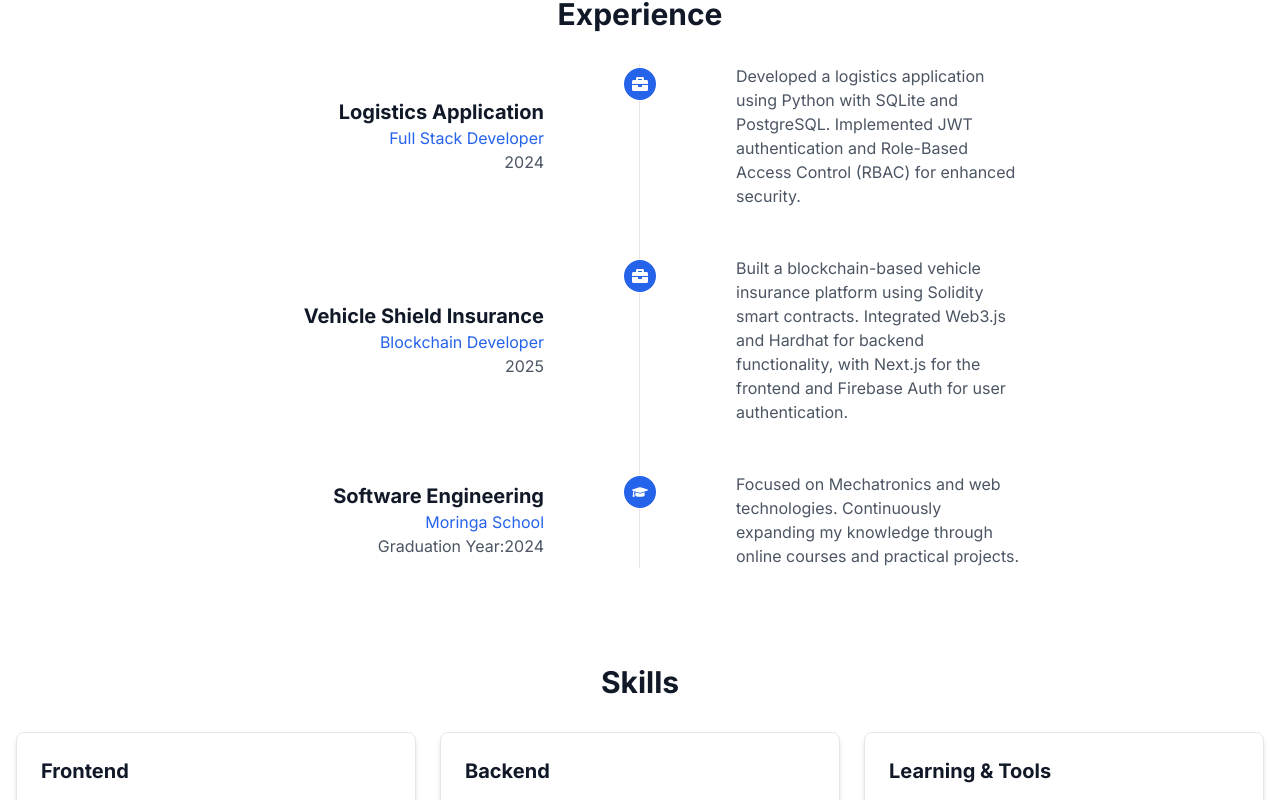
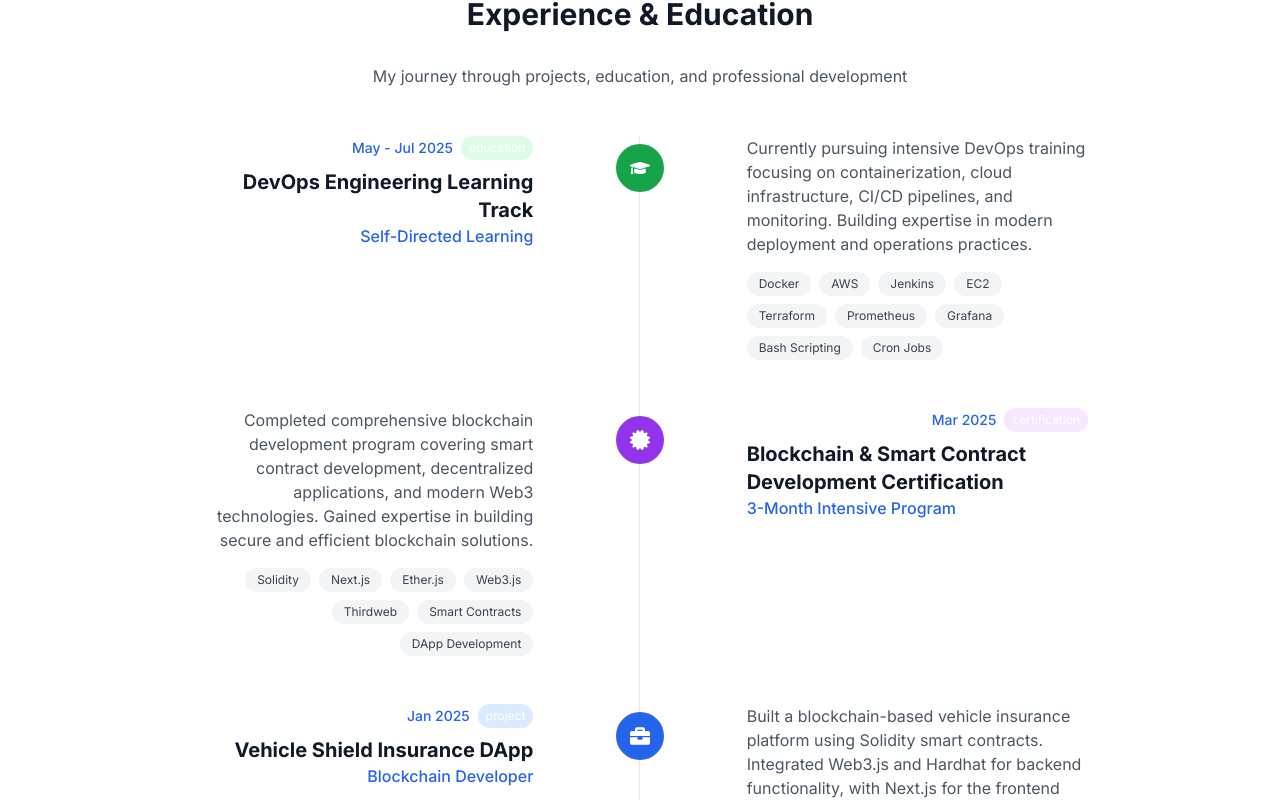
Before and after one commit to wachira7/wew-portfolio, a Next.js app in the folder wew-portfolio/: page /about in a window 1280 px wide. Shown: the part 900-1700 px from the top of the page. Built offline with nearby package versions, Linux system fonts and the light colour scheme.

Commit message:
edited image paths

```diff
--- a/wew-portfolio/app/about/page.tsx
+++ b/wew-portfolio/app/about/page.tsx
@@ -3,10 +3,85 @@
 
 import { motion } from 'framer-motion';
 import Button from '@/components/ui/button';
-import { FaDownload, FaGraduationCap, FaBriefcase } from 'react-icons/fa';
+import { FaDownload, FaGraduationCap, FaBriefcase,  FaCertificate } from 'react-icons/fa';
 import Image from 'next/image';
 
+// Timeline data structure for easy future additions
+const timelineData = [
+  {
+    id: 1,
+    year: "2025",
+    month: "May - Jul",
+    title: "DevOps Engineering Learning Track",
+    subtitle: "Self-Directed Learning",
+    type: "education",
+    description: "Currently pursuing intensive DevOps training focusing on containerization, cloud infrastructure, CI/CD pipelines, and monitoring. Building expertise in modern deployment and operations practices.",
+    icon: FaGraduationCap,
+    technologies: ["Docker", "AWS", "Jenkins", "EC2", "Terraform", "Prometheus", "Grafana", "Bash Scripting", "Cron Jobs"]
+  },
+  {
+    id: 2,
+    year: "2025",
+    month: "Mar",
+    title: "Blockchain & Smart Contract Development Certification",
+    subtitle: "3-Month Intensive Program",
+    type: "certification",
+    description: "Completed comprehensive blockchain development program covering smart contract development, decentralized applications, and modern Web3 technologies. Gained expertise in building secure and efficient blockchain solutions.",
+    icon: FaCertificate,
+    technologies: ["Solidity", "Next.js", "Ether.js", "Web3.js", "Thirdweb", "Smart Contracts", "DApp Development"]
+  },
+  {
+    id: 3,
+    year: "2025",
+    month: "Jan",
+    title: "Vehicle Shield Insurance DApp",
+    subtitle: "Blockchain Developer",
+    type: "project",
+    description: "Built a blockchain-based vehicle insurance platform using Solidity smart contracts. Integrated Web3.js and Hardhat for backend functionality, with Next.js for the frontend and Firebase Auth for user authentication.",
+    icon: FaBriefcase,
+    technologies: ["Solidity", "Web3.js", "Next.js", "Firebase", "Hardhat"]
+  },
+  {
+    id: 4,
+    year: "2024",
+    month: "Dec",
+    title: "Logistics Application",
+    subtitle: "Full Stack Developer",
+    type: "project",
+    description: "Developed a comprehensive logistics application using Python with SQLite and PostgreSQL. Implemented JWT authentication and Role-Based Access Control (RBAC) for enhanced security.",
+    icon: FaBriefcase,
+    technologies: ["Python", "SQLite", "PostgreSQL", "JWT", "RBAC"]
+  },
+  {
+    id: 5,
+    year: "2024",
+    month: "Nov",
+    title: "Software Engineering Certification",
+    subtitle: "Moringa School",
+    type: "education",
+    description: "Completed intensive software engineering bootcamp focused on full-stack web development, covering modern technologies and best practices in software development.",
+    icon: FaGraduationCap,
+    technologies: ["Full-Stack Development", "Web Technologies", "Software Engineering Principles"]
+  }
+
+];
+
 export default function AboutPage() {
+  const getTypeColor = (type: string) => {
+    switch (type) {
+      case 'project':
+        return 'bg-blue-600';
+      case 'education':
+        return 'bg-green-600';
+      case 'certification':
+        return 'bg-purple-600';
+      case 'achievement':
+        return 'bg-orange-600';
+      default:
+        return 'bg-blue-600';
+    }
+  };
+
   return (
     <div className="pt-24">
       <div className="container mx-auto px-4 py-12">
@@ -35,11 +110,11 @@ export default function AboutPage() {
             <div className="relative h-80 w-80 overflow-hidden rounded-lg bg-white p-2 shadow-lg dark:bg-gray-800">
               <div className="flex h-full w-full items-center justify-center bg-gray-200 text-gray-500 dark:bg-gray-700 dark:text-gray-400">
                  <Image
-                    src="/image/CAPE.jpg"
+                    src="/image/cape.jpg"
                     alt="Emmanuel W. Wachira"
                     width={300}
                     height={300}
-                    className="h-full w-full object-cover"
+                    className="h-full w-full object-cover rounded"
                     sizes="(max-width: 768px) 100vw, 320px"
                     priority
                   />
@@ -79,7 +154,7 @@ export default function AboutPage() {
           </motion.div>
         </div>
 
-        {/* Experience Section */}
+        {/* Experience & Education Timeline */}
         <motion.div
           initial={{ opacity: 0, y: 20 }}
           whileInView={{ opacity: 1, y: 0 }}
@@ -87,112 +162,90 @@ export default function AboutPage() {
           viewport={{ once: true }}
           className="mt-24"
         >
-          <h2 className="mb-8 text-center text-3xl font-bold">Experience</h2>
+          <h2 className="mb-8 text-center text-3xl font-bold">Experience & Education</h2>
+          <p className="mb-12 text-center text-gray-600 dark:text-gray-300">
+            My journey through projects, education, and professional development
+          </p>
 
-          <div className="relative mx-auto max-w-3xl">
+          <div className="relative mx-auto max-w-4xl">
             {/* Timeline Line */}
-            <div className="absolute left-0 top-0 h-full w-px bg-gray-200 dark:bg-gray-700 md:left-1/2 md:-ml-px"></div>
+            <div className="absolute left-8 top-0 h-full w-px bg-gray-200 dark:bg-gray-700 md:left-1/2 md:-ml-px"></div>
 
             {/* Timeline Items */}
             <div className="space-y-12">
-              {/* Project 1 */}
-              <div className="relative md:flex md:items-center md:justify-between">
+              {timelineData.map((item, index) => (
+                <div key={item.id} className="relative md:flex md:items-start md:justify-between">
+                  {/* Left side content for desktop */}
                   <motion.div
                     initial={{ opacity: 0, x: -20 }}
                     whileInView={{ opacity: 1, x: 0 }}
-                  transition={{ duration: 0.5 }}
+                    transition={{ duration: 0.5, delay: index * 0.1 }}
                     viewport={{ once: true }}
-                  className="mb-8 md:mb-0 md:w-5/12 md:pr-8 md:text-right"
+                    className={`mb-8 md:mb-0 md:w-5/12 ${index % 2 === 0 ? 'md:pr-8 md:text-right' : 'md:pl-8 md:order-2'}`}
                   >
-                  <h3 className="text-xl font-bold">Logistics Application</h3>
-                  <p className="text-blue-600 dark:text-blue-400">Full Stack Developer</p>
-                  <p className="text-gray-600 dark:text-gray-300">2024</p>
+                    <div className="mb-2 flex items-center gap-2 md:justify-end">
+                      <span className="text-sm font-medium text-blue-600 dark:text-blue-400">
+                        {item.month} {item.year}
+                      </span>
+                      <span className={`rounded-full px-2 py-1 text-xs text-white ${
+                        item.type === 'project' ? 'bg-blue-100 text-blue-800 dark:bg-blue-900 dark:text-blue-100' :
+                        item.type === 'education' ? 'bg-green-100 text-green-800 dark:bg-green-900 dark:text-green-100' :
+                        item.type === 'certification' ? 'bg-purple-100 text-purple-800 dark:bg-purple-900 dark:text-purple-100' :
+                        'bg-orange-100 text-orange-800 dark:bg-orange-900 dark:text-orange-100'
+                      }`}>
+                        {item.type}
+                      </span>
+                    </div>
+                    <h3 className="text-xl font-bold">{item.title}</h3>
+                    <p className="text-blue-600 dark:text-blue-400 font-medium">{item.subtitle}</p>
                   </motion.div>
 
-                <div className="absolute left-0 top-1 z-10 flex h-8 w-8 -translate-x-3 items-center justify-center rounded-full bg-blue-600 text-white md:left-1/2 md:-translate-x-4">
-                  <FaBriefcase />
+                  {/* Timeline Icon */}
+                  <div className={`absolute left-8 top-2 z-10 flex h-12 w-12 -translate-x-6 items-center justify-center rounded-full text-white md:left-1/2 md:-translate-x-6 ${getTypeColor(item.type)}`}>
+                    <item.icon className="h-5 w-5" />
                   </div>
 
+                  {/* Right side content for desktop */}
                   <motion.div
                     initial={{ opacity: 0, x: 20 }}
                     whileInView={{ opacity: 1, x: 0 }}
+                    transition={{ duration: 0.5, delay: index * 0.1 }}
+                    viewport={{ once: true }}
+                    className={`md:w-5/12 ${index % 2 === 0 ? 'md:pl-8' : 'md:pr-8 md:text-right'}`}
+                  >
+                    <p className="mb-4 text-gray-600 dark:text-gray-300">
+                      {item.description}
+                    </p>
+                    {item.technologies && (
+                      <div className={`flex flex-wrap gap-2 ${index % 2 === 0 ? '' : 'md:justify-end'}`}>
+                        {item.technologies.map((tech, techIndex) => (
+                          <span
+                            key={techIndex}
+                            className="rounded-full bg-gray-100 px-3 py-1 text-xs text-gray-700 dark:bg-gray-700 dark:text-gray-300"
+                          >
+                            {tech}
+                          </span>
+                        ))}
+                      </div>
+                    )}
+                  </motion.div>
+                </div>
+              ))}
+            </div>
+          </div>
+
+          {/* Add Achievement Button */}
+          <motion.div
+            initial={{ opacity: 0, y: 20 }}
+            whileInView={{ opacity: 1, y: 0 }}
             transition={{ duration: 0.5 }}
             viewport={{ once: true }}
-                  className="md:w-5/12 md:pl-8"
+            className="mt-12 text-center"
           >
-                  <p className="text-gray-600 dark:text-gray-300">
-                    Developed a logistics application using Python with SQLite and PostgreSQL. Implemented
-                    JWT authentication and Role-Based Access Control (RBAC) for enhanced security.
+            <p className="text-gray-600 dark:text-gray-300 text-sm">
+              Timeline is continuously updated with new achievements and experiences
             </p>
           </motion.div>
-              </div>
-
-              {/* Project 2 */}
-              <div className="relative md:flex md:items-center md:justify-between">
-                <motion.div
-                  initial={{ opacity: 0, x: -20 }}
-                  whileInView={{ opacity: 1, x: 0 }}
-                  transition={{ duration: 0.5 }}
-                  viewport={{ once: true }}
-                  className="mb-8 md:mb-0 md:w-5/12 md:pr-8 md:text-right"
-                >
-                  <h3 className="text-xl font-bold">Vehicle Shield Insurance</h3>
-                  <p className="text-blue-600 dark:text-blue-400">Blockchain Developer</p>
-                  <p className="text-gray-600 dark:text-gray-300">2025</p>
-                </motion.div>
-
-                <div className="absolute left-0 top-1 z-10 flex h-8 w-8 -translate-x-3 items-center justify-center rounded-full bg-blue-600 text-white md:left-1/2 md:-translate-x-4">
-                  <FaBriefcase />
-                </div>
-
-                <motion.div
-                  initial={{ opacity: 0, x: 20 }}
-                  whileInView={{ opacity: 1, x: 0 }}
-                  transition={{ duration: 0.5 }}
-                  viewport={{ once: true }}
-                  className="md:w-5/12 md:pl-8"
-                >
-                  <p className="text-gray-600 dark:text-gray-300">
-                    Built a blockchain-based vehicle insurance platform using Solidity smart contracts.
-                    Integrated Web3.js and Hardhat for backend functionality, with Next.js for the frontend
-                    and Firebase Auth for user authentication.
-                  </p>
-                </motion.div>
-              </div>
-
-              {/* Education */}
-              <div className="relative md:flex md:items-center md:justify-between">
-                <motion.div
-                  initial={{ opacity: 0, x: -20 }}
-                  whileInView={{ opacity: 1, x: 0 }}
-                  transition={{ duration: 0.5 }}
-                  viewport={{ once: true }}
-                  className="mb-8 md:mb-0 md:w-5/12 md:pr-8 md:text-right"
-                >
-                  <h3 className="text-xl font-bold">Software Engineering</h3>
-                  <p className="text-blue-600 dark:text-blue-400">Moringa School</p>
-                  <p className="text-gray-600 dark:text-gray-300">Graduation Year:2024</p>
-                </motion.div>
-
-                <div className="absolute left-0 top-1 z-10 flex h-8 w-8 -translate-x-3 items-center justify-center rounded-full bg-blue-600 text-white md:left-1/2 md:-translate-x-4">
-                  <FaGraduationCap />
-                </div>
-
-                <motion.div
-                  initial={{ opacity: 0, x: 20 }}
-                  whileInView={{ opacity: 1, x: 0 }}
-                  transition={{ duration: 0.5 }}
-                  viewport={{ once: true }}
-                  className="md:w-5/12 md:pl-8"
-                >
-                  <p className="text-gray-600 dark:text-gray-300">
-                    Focused on Mechatronics and web technologies.
-                    Continuously expanding my knowledge through online courses and practical projects.
-                  </p>
-                </motion.div>
-              </div>
-            </div>
-          </div>
         </motion.div>
 
         {/* Skills Section */}
@@ -203,7 +256,7 @@ export default function AboutPage() {
           viewport={{ once: true }}
           className="mt-24"
         >
-          <h2 className="mb-8 text-center text-3xl font-bold">Skills</h2>
+          <h2 className="mb-8 text-center text-3xl font-bold">Skills & Technologies</h2>
 
           <div className="grid grid-cols-1 gap-6 sm:grid-cols-2 md:grid-cols-3">
             {/* Skill Category 1 */}
--- a/wew-portfolio/app/layout.tsx
+++ b/wew-portfolio/app/layout.tsx
@@ -17,7 +17,7 @@ const inter = Inter({
 });
 
 export const metadata: Metadata = {
-  title: 'My Portfolio | Web Developer & Designer',
+  title: 'My Portfolio | Web & Mobile Developer',
   description: 'Professional portfolio showcasing web development and design projects',
   keywords: 'web developer, frontend, portfolio, projects, react, nextjs',
 };
--- a/wew-portfolio/app/page.tsx
+++ b/wew-portfolio/app/page.tsx
@@ -2,6 +2,7 @@
 "use client";
 
 import { motion } from 'framer-motion';
+import Image from 'next/image';
 import Button from '@/components/ui/button';
 import { FaArrowRight, FaGithub, FaLinkedin, FaTwitter, FaDiscord } from 'react-icons/fa';
 import PageTransition from '@/components/ui/page-transition';
@@ -18,6 +19,7 @@ const DynamicScene = dynamic(() => import('@/components/3d/scene'), {
     </div>
   ),
 });
+
 interface techItems {
   name: string;
   icon?: string;
@@ -46,7 +48,8 @@ const techItems = [
   { name: 'GitHub' },
   { name: 'Slack' },
   { name: 'Notion' },
-  { name: 'Figma' }
+  { name: 'Figma' },
+  { name: 'Django'}
 ];
 
 export default function Home() {
@@ -130,7 +133,6 @@ export default function Home() {
                     <FaDiscord className="h-6 w-6" />
                     <span className="sr-only">Discord</span>
                   </motion.a>
-
                 </div>
               </motion.div>
 
@@ -164,7 +166,7 @@ export default function Home() {
             </motion.div>
 
             <div className="grid grid-cols-1 gap-8 md:grid-cols-2 lg:grid-cols-3">
-              {/* Project Card 1 */}
+              {/* Project Card 1 - Logistics App */}
               <motion.div
                 initial={{ opacity: 0, y: 20 }}
                 whileInView={{ opacity: 1, y: 0 }}
@@ -172,11 +174,14 @@ export default function Home() {
                 viewport={{ once: true }}
                 className="overflow-hidden rounded-lg bg-white shadow-lg transition-transform hover:scale-105 dark:bg-gray-800"
               >
-                <div className="aspect-w-16 aspect-h-9 relative h-48 bg-gray-200 dark:bg-gray-700">
-                  {/* Project Image Placeholder */}
-                  <div className="absolute inset-0 flex items-center justify-center">
-                    <span className="text-2xl text-gray-500 dark:text-gray-400">Project Image</span>
-                  </div>
+                <div className="relative h-48 overflow-hidden">
+                  <Image
+                    src="/image/logisticsapp.png"
+                    alt="Logistics App - A comprehensive logistics management application"
+                    fill
+                    className="object-cover transition-transform duration-300 hover:scale-110"
+                    sizes="(max-width: 768px) 100vw, (max-width: 1200px) 50vw, 33vw"
+                  />
                 </div>
                 <div className="p-6">
                   <h3 className="mb-2 text-xl font-bold">A logistics app</h3>
@@ -196,7 +201,7 @@ export default function Home() {
                 </div>
               </motion.div>
 
-              {/* Project Card 2 */}
+              {/* Project Card 2 - Vehicle Shield */}
               <motion.div
                 initial={{ opacity: 0, y: 20 }}
                 whileInView={{ opacity: 1, y: 0 }}
@@ -204,11 +209,14 @@ export default function Home() {
                 viewport={{ once: true }}
                 className="overflow-hidden rounded-lg bg-white shadow-lg transition-transform hover:scale-105 dark:bg-gray-800"
               >
-                <div className="aspect-w-16 aspect-h-9 relative h-48 bg-gray-200 dark:bg-gray-700">
-                  {/* Project Image Placeholder */}
-                  <div className="absolute inset-0 flex items-center justify-center">
-                    <span className="text-2xl text-gray-500 dark:text-gray-400">Project Image</span>
-                  </div>
+                <div className="relative h-48 overflow-hidden">
+                  <Image
+                    src="/image/vehicleshield.png"
+                    alt="Vehicle Shield Insurance DApp - Decentralized insurance application"
+                    fill
+                    className="object-cover transition-transform duration-300 hover:scale-110"
+                    sizes="(max-width: 768px) 100vw, (max-width: 1200px) 50vw, 33vw"
+                  />
                 </div>
                 <div className="p-6">
                   <h3 className="mb-2 text-xl font-bold">Vehicle-shield-Insurance Dapp</h3>
@@ -216,9 +224,10 @@ export default function Home() {
                     A comprehensive Vehicle shield Insurance Decentralized app built with React, Firebase, Tailwind, Solidity.
                   </p>
                   <div className="flex flex-wrap gap-2">
-                    <span className="rounded-full bg-blue-100 px-3 py-1 text-xs text-blue-800 dark:bg-blue-900 dark:text-blue-100">React</span>
+                    <span className="rounded-full bg-blue-100 px-3 py-1 text-xs text-blue-800 dark:bg-blue-900 dark:text-blue-100">React/Nextjs</span>
                     <span className="rounded-full bg-blue-100 px-3 py-1 text-xs text-blue-800 dark:bg-blue-900 dark:text-blue-100">Firebase</span>
                     <span className="rounded-full bg-blue-100 px-3 py-1 text-xs text-blue-800 dark:bg-blue-900 dark:text-blue-100">Tailwind</span>
+                    <span className="rounded-full bg-blue-100 px-3 py-1 text-xs text-blue-800 dark:bg-blue-900 dark:text-blue-100">Solidity</span>
                   </div>
                   <div className="mt-4">
                     <Button href="/projects/vehicle-shield" variant="link" size="sm">
@@ -228,7 +237,7 @@ export default function Home() {
                 </div>
               </motion.div>
 
-              {/* Project Card 3 */}
+              {/* Project Card 3 - 3D Portfolio */}
               <motion.div
                 initial={{ opacity: 0, y: 20 }}
                 whileInView={{ opacity: 1, y: 0 }}
@@ -236,11 +245,14 @@ export default function Home() {
                 viewport={{ once: true }}
                 className="overflow-hidden rounded-lg bg-white shadow-lg transition-transform hover:scale-105 dark:bg-gray-800"
               >
-                <div className="aspect-w-16 aspect-h-9 relative h-48 bg-gray-200 dark:bg-gray-700">
-                  {/* Project Image Placeholder */}
-                  <div className="absolute inset-0 flex items-center justify-center">
-                    <span className="text-2xl text-gray-500 dark:text-gray-400">Project Image</span>
-                  </div>
+                <div className="relative h-48 overflow-hidden">
+                  <Image
+                    src="/image/project.png"
+                    alt="3D Portfolio Website - Interactive portfolio with Three.js"
+                    fill
+                    className="object-cover transition-transform duration-300 hover:scale-110"
+                    sizes="(max-width: 768px) 100vw, (max-width: 1200px) 50vw, 33vw"
+                  />
                 </div>
                 <div className="p-6">
                   <h3 className="mb-2 text-xl font-bold">3D Portfolio Website</h3>
@@ -286,7 +298,7 @@ export default function Home() {
                   I specialize in creating modern, responsive, and user-friendly interfaces with React, Next.js, and TypeScript.
                 </p>
                 <p className="mb-6 text-lg text-gray-600 dark:text-gray-300">
-                  On the backend, I am proficient with Python, Node.js, Express, and MongoDB, as well as SQL tech like SQLite and PostgreSQL.
+                  On the backend, I am proficient with Python, Django,Node.js, Express, and MongoDB, as well as SQL tech like SQLite and PostgreSQL.
                   I also have experience with DevOps tools like Docker, Jenkins, and Kubernetes.
                 </p>
                 <div>
@@ -303,11 +315,14 @@ export default function Home() {
                 viewport={{ once: true }}
                 className="order-1 md:order-2"
               >
-                <div className="aspect-w-4 aspect-h-3 overflow-hidden rounded-lg bg-gray-200 dark:bg-gray-700">
-                  {/* About Image Placeholder */}
-                  <div className="flex h-full items-center justify-center">
-                    <span className="text-2xl text-gray-500 dark:text-gray-400">Profile Image</span>
-                  </div>
+                <div className="relative aspect-[4/3] overflow-hidden rounded-lg">
+                  <Image
+                    src="/image/cape.jpg"
+                    alt="Emmanuel W. Wachira - Full-stack Developer"
+                    fill
+                    className="object-cover"
+                    sizes="(max-width: 768px) 100vw, 50vw"
+                  />
                 </div>
               </motion.div>
             </div>
--- a/wew-portfolio/components/layout/footer.tsx
+++ b/wew-portfolio/components/layout/footer.tsx
@@ -102,6 +102,10 @@ export default function Footer() {
             <p className="text-gray-600 dark:text-gray-300">
               Email: <a href="mailto:your.email@example.com" className="text-primary hover:underline">wewaruts@gmail.com</a>
             </p>
+            <p className="text-gray-600 dark:text-gray-300">
+              Phone: <a href="tel:+254700000000" className="text-primary hover:underline">+254705274244/+254756126336</a>
+
+            </p>
           </div>
         </div>
 
```
Also changed, not shown: wew-portfolio/public/image/cape.jpg (renamed from wew-portfolio/public/image/CAPE.jpg), wew-portfolio/public/image/project.png (added). Lines whose indentation alone changed are shown as unchanged.
